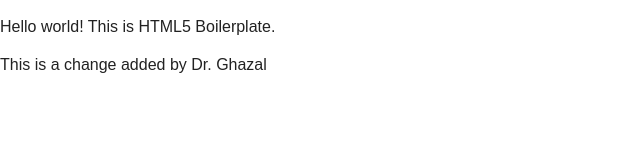
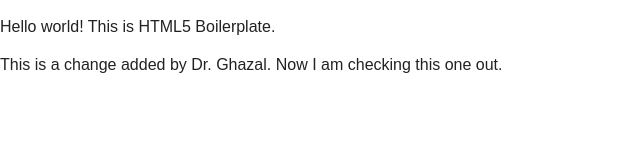
Before and after one commit to drghazal/newrep, a plain HTML site: page index.html in a window 1280 px wide. Shown: the whole page, without its empty margins (0-640 px from the left). Drawn offline with nearby package versions, Linux system fonts and the light colour scheme.

Commit message:
Testing branches

```diff
--- a/index.html
+++ b/index.html
@@ -30,7 +30,7 @@
         <script src="js/main.js"></script>
 
 
-        This is a change added by Dr. Ghazal
+        This is a change added by Dr. Ghazal. Now I am checking this one out.
 
 
         <!-- Google Analytics: change UA-XXXXX-X to be your site's ID. -->
```
